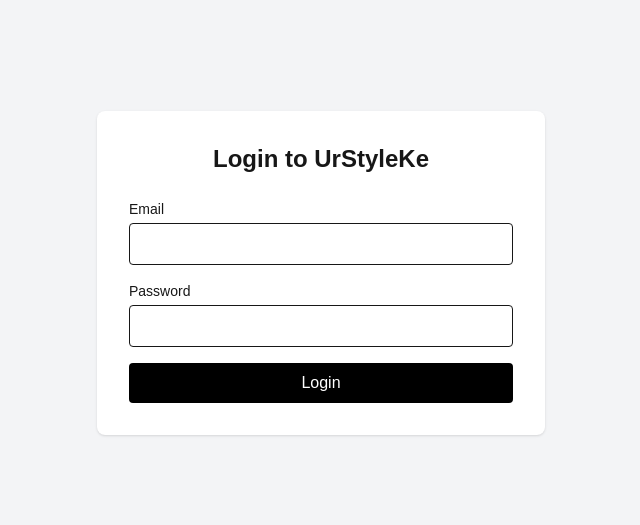
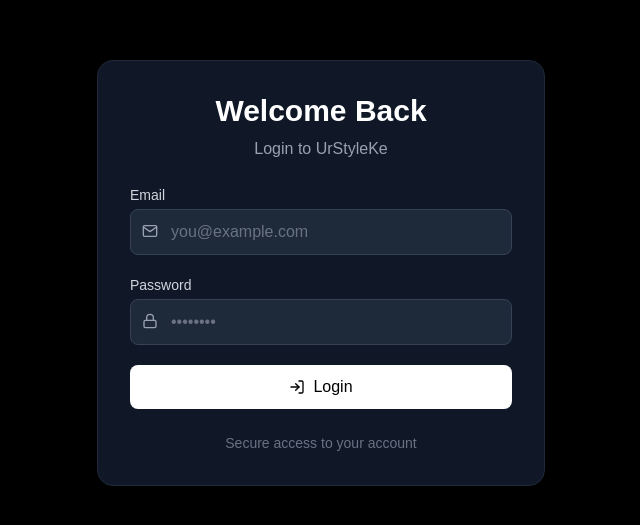
Before and after one commit to Griffinsshem/urstyleke2, a Next.js app in the folder frontend/: page /login in a window 1280 px wide. Shown: the part 127-652 px from the top of the page, without its empty margins (319-959 px from the left). Built offline with nearby package versions, Linux system fonts and the light colour scheme.

Commit message:
style(auth): redesign login page with dark theme and react icons

```diff
--- a/frontend/src/app/login/page.jsx
+++ b/frontend/src/app/login/page.jsx
@@ -4,11 +4,14 @@ import { useState } from "react";
 import { useRouter } from "next/navigation";
 import { loginUser } from "@/lib/auth";
 
+import { FiMail, FiLock, FiLogIn } from "react-icons/fi";
+
 export default function LoginPage() {
   const router = useRouter();
 
   const [email, setEmail] = useState("");
   const [password, setPassword] = useState("");
+
   const [loading, setLoading] = useState(false);
   const [error, setError] = useState("");
 
@@ -21,7 +24,7 @@ export default function LoginPage() {
     try {
       await loginUser({ email, password });
 
-      // Redirect after success
+      // Redirect after login
       router.push("/");
     } catch (err) {
       setError(err.message || "Login failed");
@@ -31,49 +34,100 @@ export default function LoginPage() {
   };
 
   return (
-    <div className="min-h-screen flex items-center justify-center bg-gray-100 px-4">
-      <div className="w-full max-w-md bg-white p-8 rounded-lg shadow">
-        <h1 className="text-2xl font-bold text-center mb-6">
-          Login to UrStyleKe
+    <div className="min-h-screen flex items-center justify-center bg-black px-4">
+      <div className="w-full max-w-md bg-gray-900 text-white p-8 rounded-2xl shadow-xl border border-gray-800">
+
+        {/* Title */}
+        <h1 className="text-3xl font-bold text-center mb-2">
+          Welcome Back
         </h1>
 
+        <p className="text-center text-gray-400 mb-6">
+          Login to UrStyleKe
+        </p>
+
+        {/* Error */}
         {error && (
-          <p className="bg-red-100 text-red-600 p-3 rounded mb-4 text-sm">
+          <div className="bg-red-900/40 border border-red-700 text-red-400 p-3 rounded mb-4 text-sm text-center">
             {error}
-          </p>
+          </div>
         )}
 
-        <form onSubmit={handleSubmit} className="space-y-4">
+        {/* Form */}
+        <form onSubmit={handleSubmit} className="space-y-5">
+
+          {/* Email */}
           <div>
-            <label className="block text-sm mb-1">Email</label>
+            <label className="block text-sm mb-1 text-gray-300">
+              Email
+            </label>
+
+            <div className="relative">
+              <FiMail className="absolute left-3 top-3.5 text-gray-400" />
+
               <input
                 type="email"
                 required
                 value={email}
                 onChange={(e) => setEmail(e.target.value)}
-              className="w-full border rounded px-3 py-2 focus:outline-none focus:ring"
+                placeholder="you@example.com"
+                className="
+                  w-full bg-gray-800 border border-gray-700
+                  rounded-lg pl-10 pr-3 py-2.5
+                  text-white placeholder-gray-500
+                  focus:outline-none focus:ring-2 focus:ring-white/20
+                "
               />
             </div>
+          </div>
 
+          {/* Password */}
           <div>
-            <label className="block text-sm mb-1">Password</label>
+            <label className="block text-sm mb-1 text-gray-300">
+              Password
+            </label>
+
+            <div className="relative">
+              <FiLock className="absolute left-3 top-3.5 text-gray-400" />
+
               <input
                 type="password"
                 required
                 value={password}
                 onChange={(e) => setPassword(e.target.value)}
-              className="w-full border rounded px-3 py-2 focus:outline-none focus:ring"
+                placeholder="••••••••"
+                className="
+                  w-full bg-gray-800 border border-gray-700
+                  rounded-lg pl-10 pr-3 py-2.5
+                  text-white placeholder-gray-500
+                  focus:outline-none focus:ring-2 focus:ring-white/20
+                "
               />
             </div>
+          </div>
 
+          {/* Button */}
           <button
             type="submit"
             disabled={loading}
-            className="w-full bg-black text-white py-2 rounded hover:bg-gray-800 transition disabled:opacity-60"
+            className="
+              w-full flex items-center justify-center gap-2
+              bg-white text-black font-medium
+              py-2.5 rounded-lg
+              hover:bg-gray-200 transition
+              disabled:opacity-50 disabled:cursor-not-allowed
+            "
           >
+            <FiLogIn />
+
             {loading ? "Logging in..." : "Login"}
           </button>
         </form>
+
+        {/* Footer */}
+        <p className="text-center text-gray-500 text-sm mt-6">
+          Secure access to your account
+        </p>
       </div>
     </div>
   );
```
Lines whose indentation alone changed are shown as unchanged.
